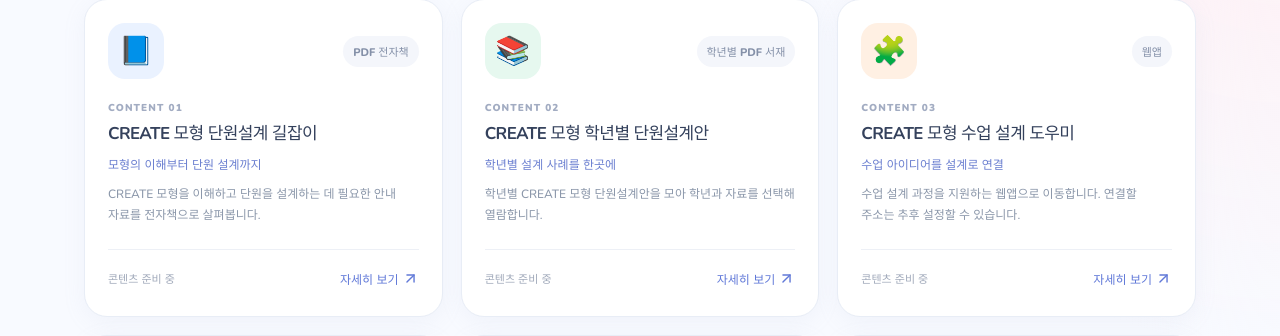
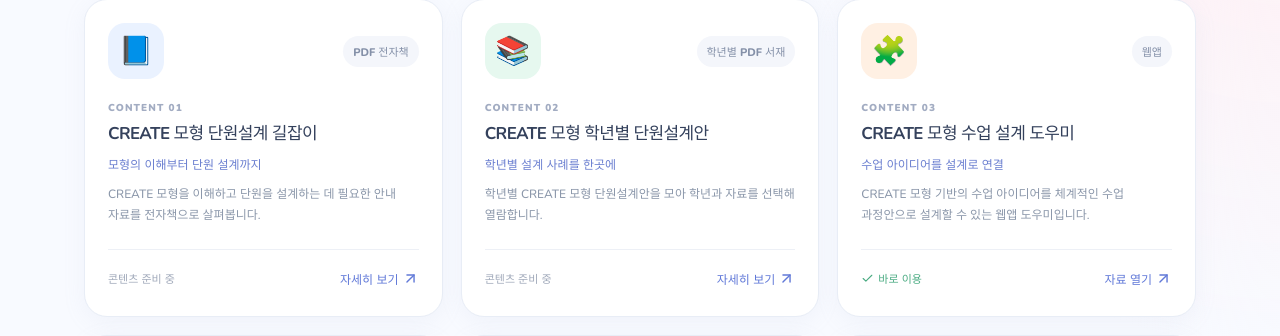
Before and after one commit to invinciblebearme-ctrl/create, a React (Vite) app: page / in a window 1280 px wide. Shown: the part 1047-1383 px from the top of the page. Built offline with nearby package versions, Linux system fonts and the light colour scheme.

Commit message:
feat: 수업 설계 도우미 웹앱 링크(workers.dev) 연동

```diff
--- a/src/content.js
+++ b/src/content.js
@@ -3,7 +3,7 @@
 export const contents = [
   {id:'guide',number:'01',icon:'📘',title:'CREATE 모형 단원설계 길잡이',subtitle:'모형의 이해부터 단원 설계까지',description:'CREATE 모형을 이해하고 단원을 설계하는 데 필요한 안내 자료를 전자책으로 살펴봅니다.',type:'PDF 전자책',group:'ebook',color:'blue',url:''},
   {id:'grades',number:'02',icon:'📚',title:'CREATE 모형 학년별 단원설계안',subtitle:'학년별 설계 사례를 한곳에',description:'학년별 CREATE 모형 단원설계안을 모아 학년과 자료를 선택해 열람합니다.',type:'학년별 PDF 서재',group:'ebook',color:'mint',url:''},
-  {id:'designer',number:'03',icon:'🧩',title:'CREATE 모형 수업 설계 도우미',subtitle:'수업 아이디어를 설계로 연결',description:'수업 설계 과정을 지원하는 웹앱으로 이동합니다. 연결할 주소는 추후 설정할 수 있습니다.',type:'웹앱',group:'tool',color:'peach',url:''},
+  {id:'designer',number:'03',icon:'🧩',title:'CREATE 모형 수업 설계 도우미',subtitle:'수업 아이디어를 설계로 연결',description:'CREATE 모형 기반의 수업 아이디어를 체계적인 수업 과정안으로 설계할 수 있는 웹앱 도우미입니다.',type:'웹앱',group:'tool',color:'peach',url:'https://create-helper.kiss3927k.workers.dev/?v=1'},
   {id:'resources',number:'04',icon:'🎨',title:'연구학교 교수학습 제작자료',subtitle:'수업에 활용하는 디지털 자료 모음',description:'패들렛에 정리된 교수학습 자료를 학년·교과·주제별로 찾아보고 활용합니다.',type:'자료실',group:'tool',color:'lavender',url:''},
   {id:'video',number:'05',icon:'🎬',title:'연구학교 홍보 영상',subtitle:'연구학교의 실천 이야기',description:'연구학교의 운영 과정과 수업 실천 모습을 영상으로 소개합니다.',type:'영상',group:'media',color:'pink',url:''},
   {id:'lesson',number:'06',icon:'📖',title:'CREATE 모형 실증수업 지도안',subtitle:'수업 실천을 담은 지도안',description:'CREATE 모형을 적용한 실증수업 지도안을 전자책 형태로 살펴봅니다.',type:'PDF 전자책',group:'ebook',color:'aqua',url:''}
```
